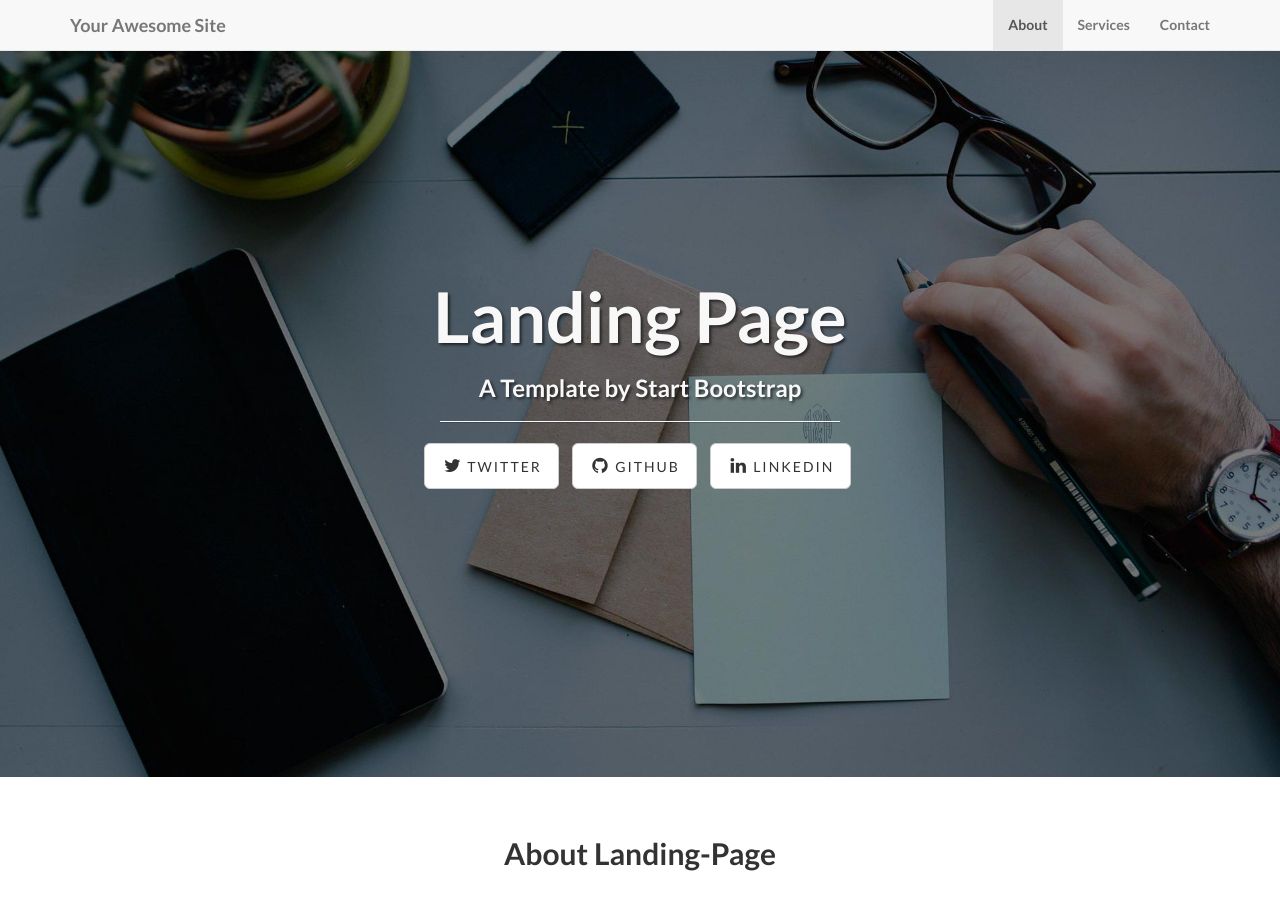
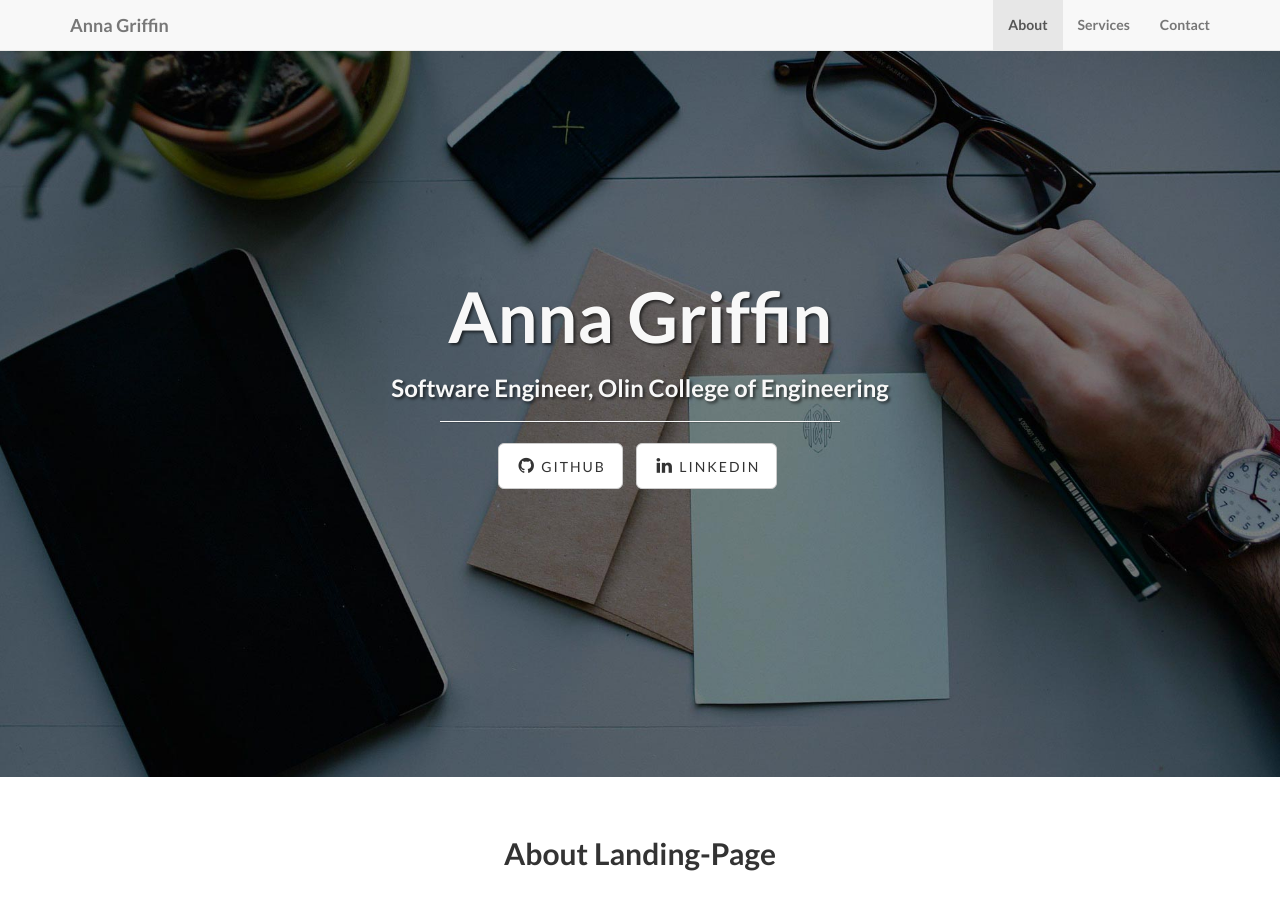
Before and after one commit to annagriffin/portfolio, a Jekyll site: the page built from index.html, in a window 1280 px wide and 900 px high. Built offline with Jekyll 4.4.1, drawn with Linux system fonts in a browser that asks for light colours; nearby versions of some CDN libraries; library files that are not in the unit come from our copies.

Commit message:
add links

```diff
--- a/_config.yml
+++ b/_config.yml
@@ -3,9 +3,9 @@
 # ----------------------- #
 
 url: http://yoursite.com
-title: Your Awesome Site
-email: your-email@domain.com
-author: Your Name
+title: Anna Griffin
+email: agriffin@olin.edu
+author: Anna Griffin
 description: > # "Write an awesome description for your new site here.
   You can edit this line in _config.yml. It will appear in your document
   head meta (for Google search results) and in your feed.xml site
@@ -26,9 +26,7 @@
 # ----------------------- #
 
 social:
-  - title: twitter
-    url: https://twitter.com/SBootstrap
   - title: github
-    url: https://github.com/IronSummitMedia/startbootstrap
+    url: https://github.com/annagriffin
   - title: linkedin
-    url:
+    url: https://www.linkedin.com/in/annagriffin4859/
--- a/index.html
+++ b/index.html
@@ -1,5 +1,5 @@
 ---
 layout: default
-title: Landing Page
-subTitle: A Template by Start Bootstrap
+title: Anna Griffin
+subTitle: Software Engineer, Olin College of Engineering
 ---
```
